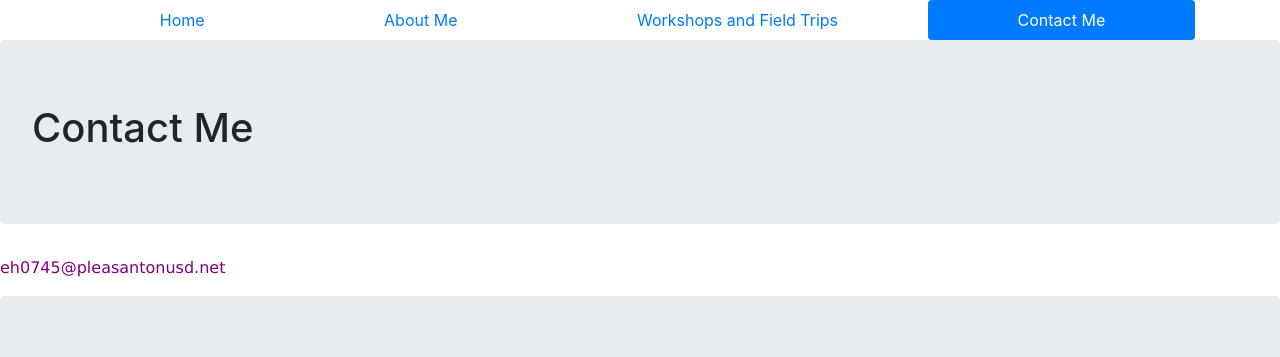
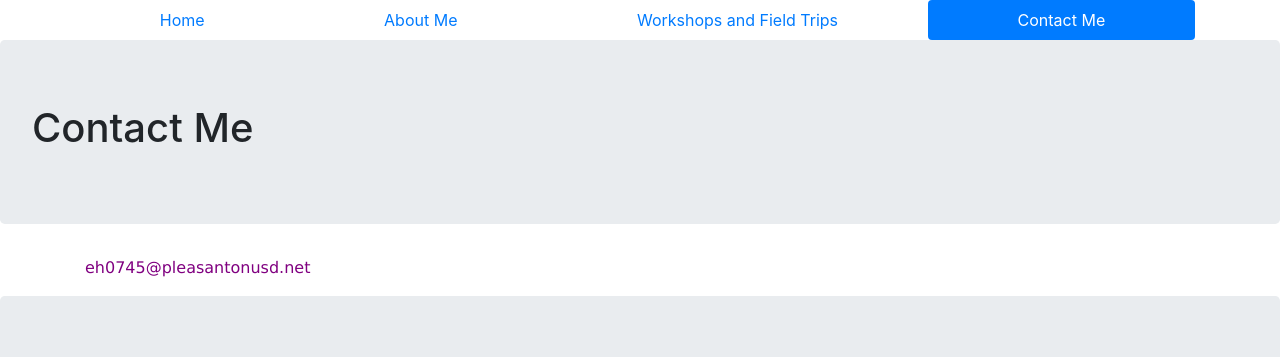
Before and after one commit to eh04/Online-Portfolio, a plain HTML site: page contactme.html in a window 1280 px wide. Shown: the top 357 px of the page. Drawn offline with Linux system fonts and the light colour scheme.

Commit message:
spacing in text

```diff
--- a/contactme.html
+++ b/contactme.html
@@ -18,9 +18,11 @@
       <h1>Contact Me</h1>
     </div>
     <a href="https://mail.google.com/mail/u/0/#inbox?compose=CllgCJvrcXgTFFSHvKXMMBnfJjdPTtGswJzXzNKTJvhnBfSSJzGGpJMMbCNRDqfGwTGkKRckFVB">
+    <section class="container">
       <p> eh0745@pleasantonusd.net
       </p>
     </a>
+    </section>
   </body>
   <foot>
     <div class="jumbotron">
```
Also changed, not shown: aboutme.html (+2 -0 lines), index.html (+1 -1 lines), workshops.html (+2 -0 lines).
